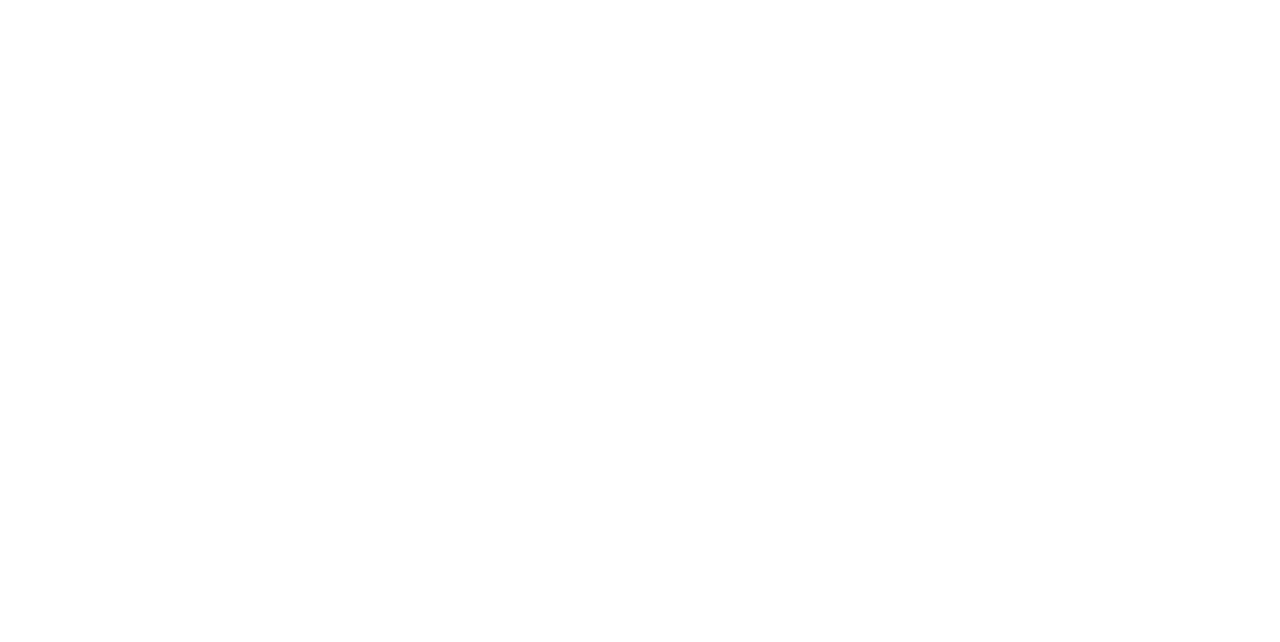
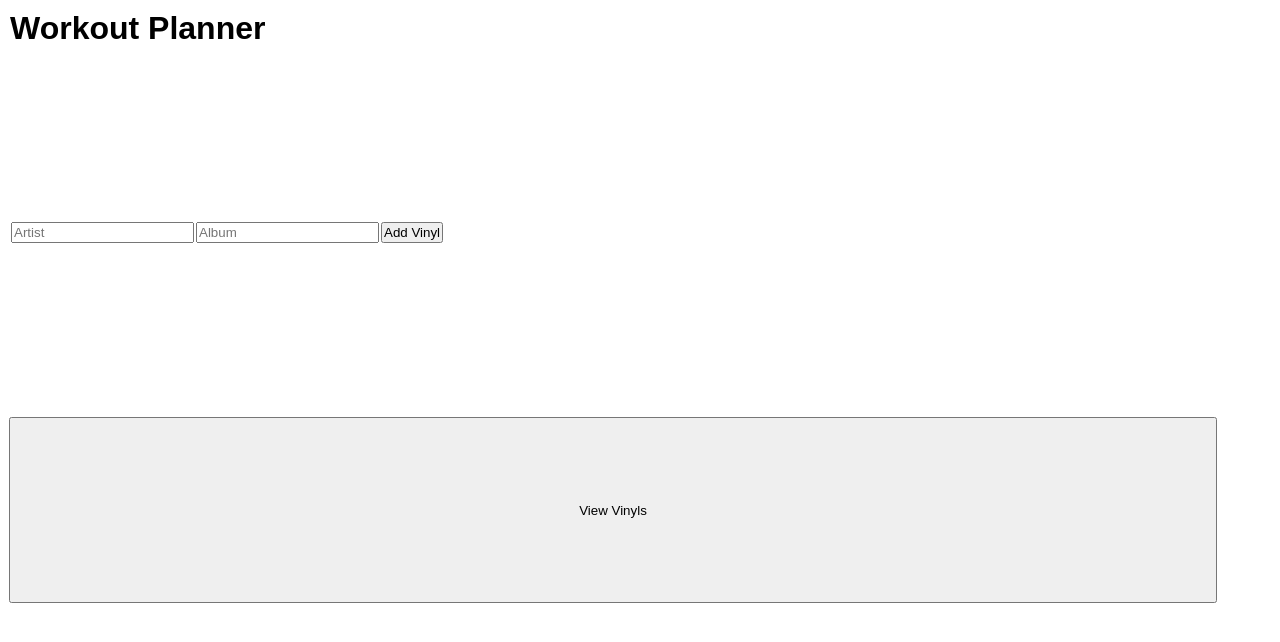
Before and after one commit to rlopez4042/WorkoutPlannerClient, a React (Create React App) app: page /#/exercise in a window 1280 px wide. Shown: the top 642 px of the page. Built offline with nearby package versions, Linux system fonts and the light colour scheme.

Commit message:
added form to view all workouts and submit new workouts

```diff
--- a/package.json
+++ b/package.json
@@ -6,7 +6,9 @@
     "@testing-library/jest-dom": "^5.16.2",
     "@testing-library/react": "^12.1.3",
     "@testing-library/user-event": "^13.5.0",
+    "bootstrap": "^5.1.3",
     "react": "^17.0.2",
+    "react-bootstrap": "^2.2.0",
     "react-dom": "^17.0.2",
     "react-router": "^6.2.2",
     "react-router-dom": "^6.2.2",
--- a/src/App.js
+++ b/src/App.js
@@ -1,4 +1,5 @@
 import React, { useState, useEffect } from 'react';
+import Form from './components/form'
 import { Route, Link, Routes, Navigate } from 'react-router-dom';
 
 
@@ -8,7 +9,8 @@ function App() {
 
   return (
     <div className='App'>
-
+      <h1>Workout Planner</h1>
+      < Form/>
     </div>
   )
 
--- a/src/components/form.js
+++ b/src/components/form.js
@@ -1,34 +1,60 @@
 import React from 'react';
+import {useState} from 'react'
 import ReactDOM from 'react-dom';
 
 function Form() {
 
-    const [workout, setWorkout] = useState({})
-    const [exercise, setExercise] = useState({})
+  const [workouts, setWorkouts] = useState([])
+  const [workout, setWorkout] = useState({artist: "", album: ""})
 
-    const handleSubmit = (e) => {
-        e.preventDefault();
-        props.handleSubmit();
-        setWorkout("");
+    const handleClick = () => {
+      fetch("http://localhost:4000/workout")
+        .then(response => response.json())
+        .then(data => setWorkout(data.Workout))
+    }
+
+    const handleChange = (event) => {
+        event.persist()
+        setWorkout(prevWorkout =>{
+          const editedWorkout = {...prevWorkout, [event.target.name]:
+          event.target.value}
+          return editedWorkout
+        })
       };
 
-      const handleChange = (e) => {
-        const ingredient = e.target.value;
-        setIngredient(ingredient);
-      };
+      const handleSubmit = event => {
+        event.preventDefault()
+        console.log(workout)
+        fetch("http://localhost:4000/workout", {
+          headers: {
+            'Content-Type': 'application/json'
+          },
+          method: 'POST',
+          body: JSON.stringify(workout)
+        })
+          .then(() => fetch("http://localhost:4000/workout"))
+          .then(response => response.json())
+          .then(data => setWorkouts(data.Workout))
+          .then(() => setWorkout({name: "", duration: "", exercises:[{name:"", description:"", sets:"", reps:""}]}))
+      }
+    const workoutList = workouts.map(workout => {
+      return (
+        <div>
+
+        </div>
+      )
+    })
 
     return (
         <>
-      <form onSubmit={handleSubmit}>
-        <label htmlFor=""></label>
-        <input
-          =""
-          type="text"
-          value={}
-          onChange={handleChange}
-        />
-        <input type="submit" value="" />
+    <form onSubmit={handleSubmit}>
+        <input onChange={handleChange} value={workout.name} name="artist" placeholder="Artist"/>
+        <input onChange={handleChange} value={workout.duration} name="album" placeholder="Album"/>
+        <button type="Submit">Add Vinyl</button>
       </form>
+
+      <button onClick={handleClick}>View Vinyls</button>
+      <ul>{workoutList}</ul>
     </>
     );
 }
```
Also changed, not shown: src/components/workout.js (line endings or trailing spaces), 1 other file (tests, documents, lock files or other folders).
